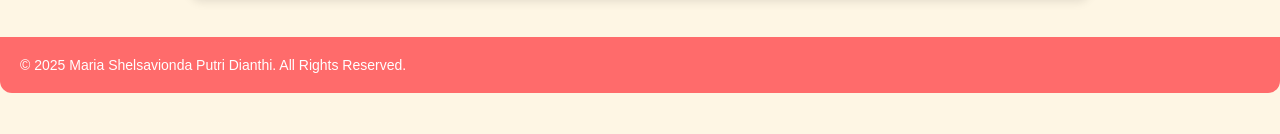
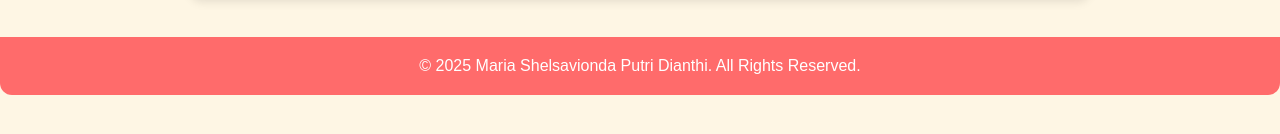
Before and after one commit to MariaShelsa874/webform, a plain HTML site: page index.html in a window 1280 px wide. Shown: the part 536-670 px from the top of the page. Drawn offline with Linux system fonts and the light colour scheme.

Commit message:
Update style.css

```diff
--- a/style.css
+++ b/style.css
@@ -105,10 +105,13 @@ body {
 
 /* Footer */
 .container-footer {
+    display: flex;
+    justify-content: center;
+    align-items: center;
     padding: 20px;
     background-color: #ff6b6b;
     color: white;
     border-radius: 0 0 12px 12px;
     margin-top: 40px;
-    font-size: 14px;
+    text-align: center;
 }
```
